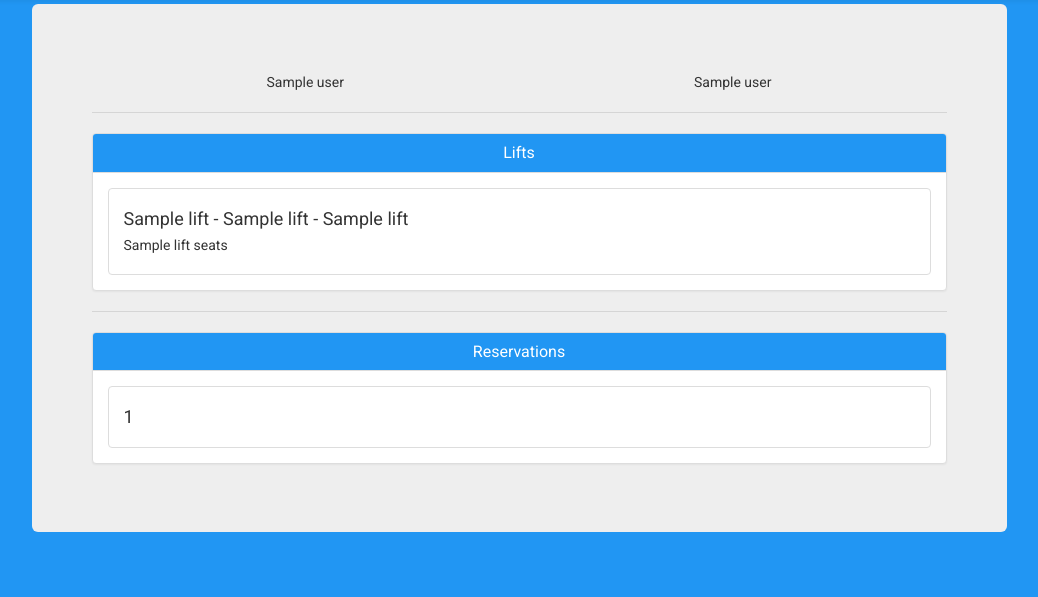
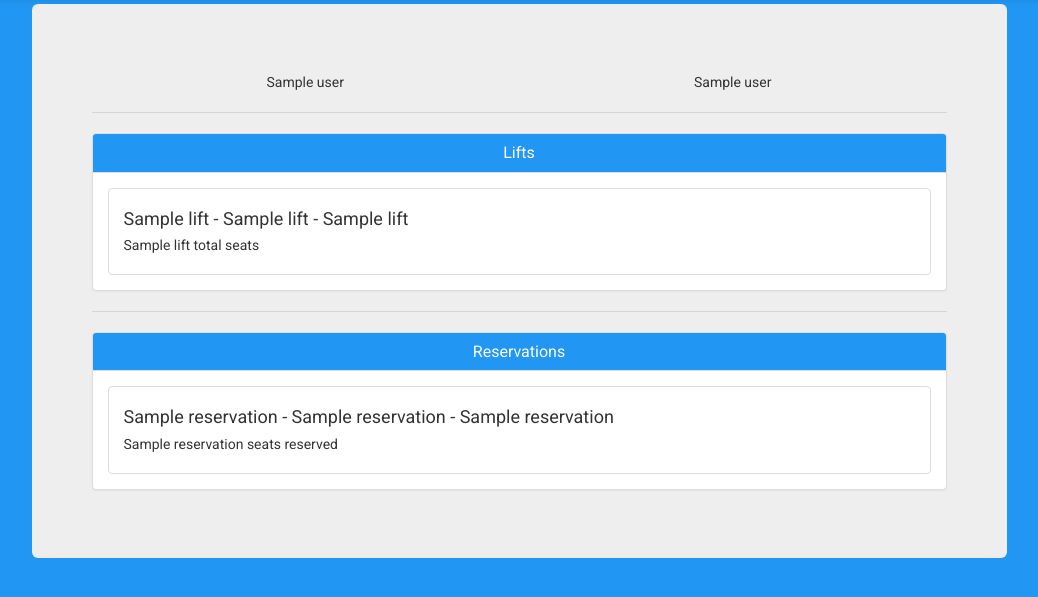
Before and after one commit to BSantos22/eventLift, a Flask app: template eventlift/templates/profile.html in a window 1280 px wide. Shown: the part 66-663 px from the top of the page, without its empty margins (121-1159 px from the left). Run offline with Flask 2, Linux system fonts and the light colour scheme; the template is opened without the code that fills it: most values are stand-ins (such as "Sample title", 1, 10 or a date in 2020); some libraries are stand-ins or nearby versions.

Commit message:
Added profile links for lifts and reservations

```diff
--- a/eventlift/models.py
+++ b/eventlift/models.py
@@ -129,7 +129,7 @@ def get_user_lifts(username):
     db = sqlite3.connect(DATABASE)
     cur = db.cursor()
     userid = get_userid(username)[0][0]
-    cur.execute('SELECT * FROM Lifts JOIN Events ON (Lifts.event = Events.rowid) WHERE owner=?', (userid,))
+    cur.execute('SELECT *,Lifts.rowid FROM Lifts JOIN Events ON (Lifts.event = Events.rowid) WHERE owner=?', (userid,))
     user_lifts = cur.fetchall()
     db.close()
     return user_lifts
--- a/eventlift/templates/profile.html
+++ b/eventlift/templates/profile.html
@@ -18,9 +18,9 @@
                         </div>
                         <div class="panel-body">
                             {% for lift in user_lifts %}
-                            <div href="#" class="list-group-item">
+                            <div onclick="window.location.href='/lift/{{ lift[12] }}'" class="list-group-item">
                                 <h4>{{lift[8]}} - {{lift[9]}} - {{lift[10]}}</h4>
-                                <h5>{{lift[6]}} seats</h5>
+                                <h5>{{lift[6]}} total seats</h5>
                                 <!-- Evento - nome 8, localização 9, data 10
                                        Boleia - Nr lugares disponibilizados 6-->
                             </div>
@@ -35,8 +35,9 @@
                         </div>
                         <div class="panel-body">
                           {% for reservation in user_reservations %}
-                          <div href="#" class="list-group-item">
-                              <h4> {{reservation[0]}} </h4>
+                          <div onclick="window.location.href='/lift/{{ reservation[1] }}'" class="list-group-item">
+                              <h4>{{ reservation[8] }} - {{ reservation[12] }} - {{ reservation[13] }}</h4>
+                              <h5>{{ reservation[2] }} seats reserved</h5>
                           </div>
                           {% endfor %}
                         </div>
```
